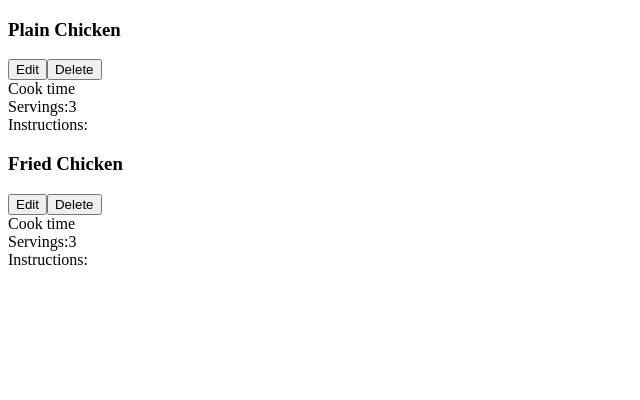
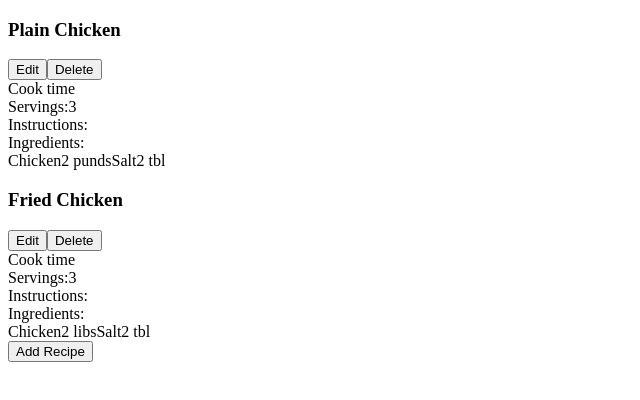
Before and after one commit to mariolazzari/learn-react-today, a React (Create React App) app in the folder cooking/: page / in a window 1280 px wide. Shown: the top 400 px of the page, without its empty margins (0-640 px from the left). Built offline with nearby package versions, Linux system fonts and the light colour scheme.

Commit message:
Done lesson 11

```diff
--- a/cooking/src/App.js
+++ b/cooking/src/App.js
@@ -8,6 +8,10 @@
     servings: 3,
     instrunctions:
       "1. Add chicken to the pot and cook for 30 minutes. 2. Add chicken stock and bring to a boil. 3. Add chicken pieces and cook for another 30 minutes.",
+    ingredients: [
+      { id: 1, name: "Chicken", amount: "2 punds" },
+      { id: 2, name: "Salt", amount: "2 tbl" },
+    ],
   },
   {
     id: 2,
@@ -16,6 +20,10 @@
     servings: 3,
     instrunctions:
       "1. Add chicken to the pot and cook for 30 minutes. 2. Add chicken stock and bring to a boil. 3. Add chicken pieces and cook for another 30 minutes.",
+    ingredients: [
+      { id: 1, name: "Chicken", amount: "2 libs" },
+      { id: 2, name: "Salt", amount: "2 tbl" },
+    ],
   },
 ];
 
--- /dev/null
+++ b/cooking/src/Ingredient.js
@@ -0,0 +1,10 @@
+const Ingredient = ({ name, amount }) => {
+  return (
+    <>
+      <span>{name}</span>
+      <span>{amount}</span>
+    </>
+  );
+};
+
+export default Ingredient;
--- /dev/null
+++ b/cooking/src/IngredientList.js
@@ -0,0 +1,11 @@
+import Ingredient from "./Ingredient";
+
+const IngredientList = ({ ingredients }) => {
+  const ingredientElements = ingredients.map(ingredient => (
+    <Ingredient key={ingredient.id} {...ingredient} />
+  ));
+
+  return <div>{ingredientElements}</div>;
+};
+
+export default IngredientList;
--- a/cooking/src/Recipe.js
+++ b/cooking/src/Recipe.js
@@ -1,5 +1,7 @@
+import IngredientList from "./IngredientList";
+
 const Recipe = props => {
-  const { name, cookingTime, servings, instructions } = props;
+  const { name, cookingTime, servings, instructions, ingredients } = props;
 
   return (
     <div>
@@ -24,6 +26,13 @@
         <span>Instructions:</span>
         <div>{instructions}</div>
       </div>
+
+      <div>
+        <span>Ingredients:</span>
+        <div>
+          <IngredientList ingredients={ingredients} />
+        </div>
+      </div>
     </div>
   );
 };
--- a/cooking/src/RecipeList.js
+++ b/cooking/src/RecipeList.js
@@ -2,11 +2,15 @@
 
 const RecipeList = ({ recipes }) => {
   return (
-    <div>
-      {recipes.map(recipe => (
-        <Recipe key={recipe.id} {...recipe} />
-      ))}
-    </div>
+    <>
+      <div>
+        {recipes.map(recipe => (
+          <Recipe key={recipe.id} {...recipe} />
+        ))}
+      </div>
+
+      <button>Add Recipe</button>
+    </>
   );
 };
 
```
